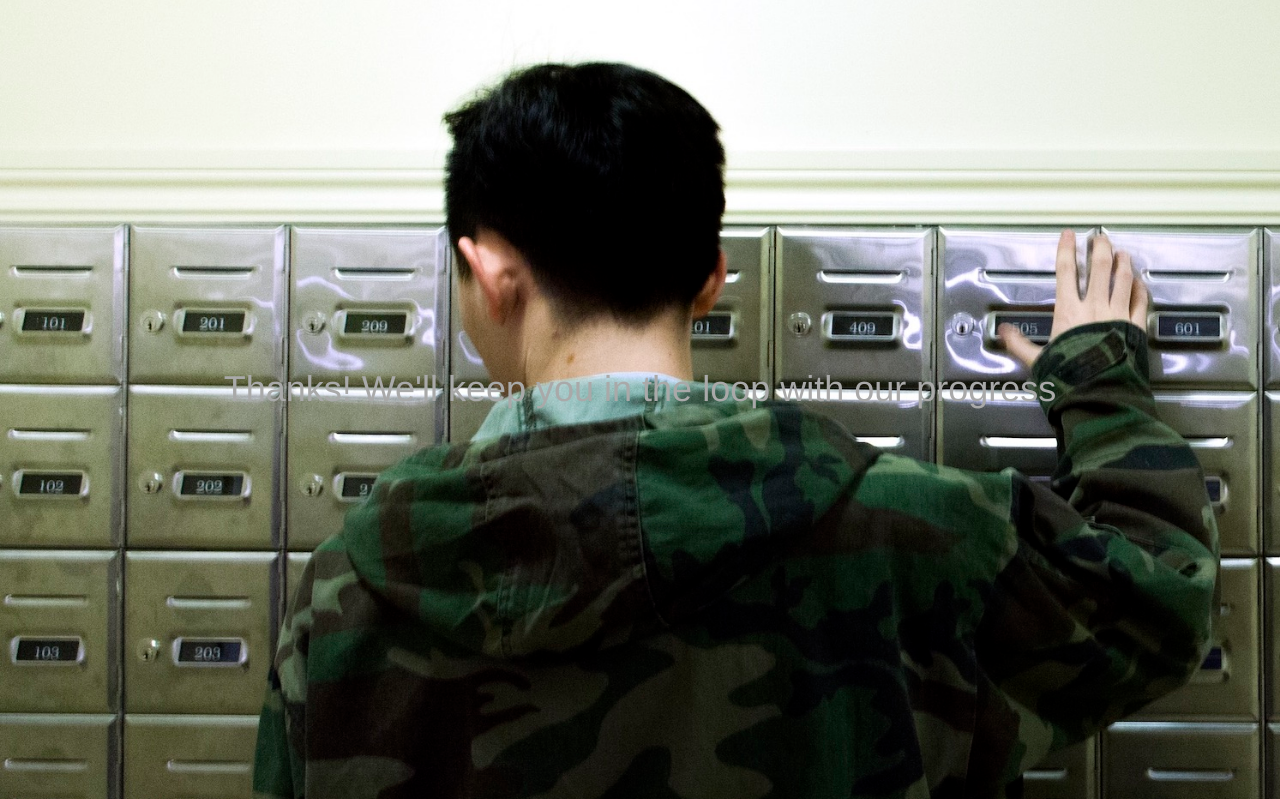
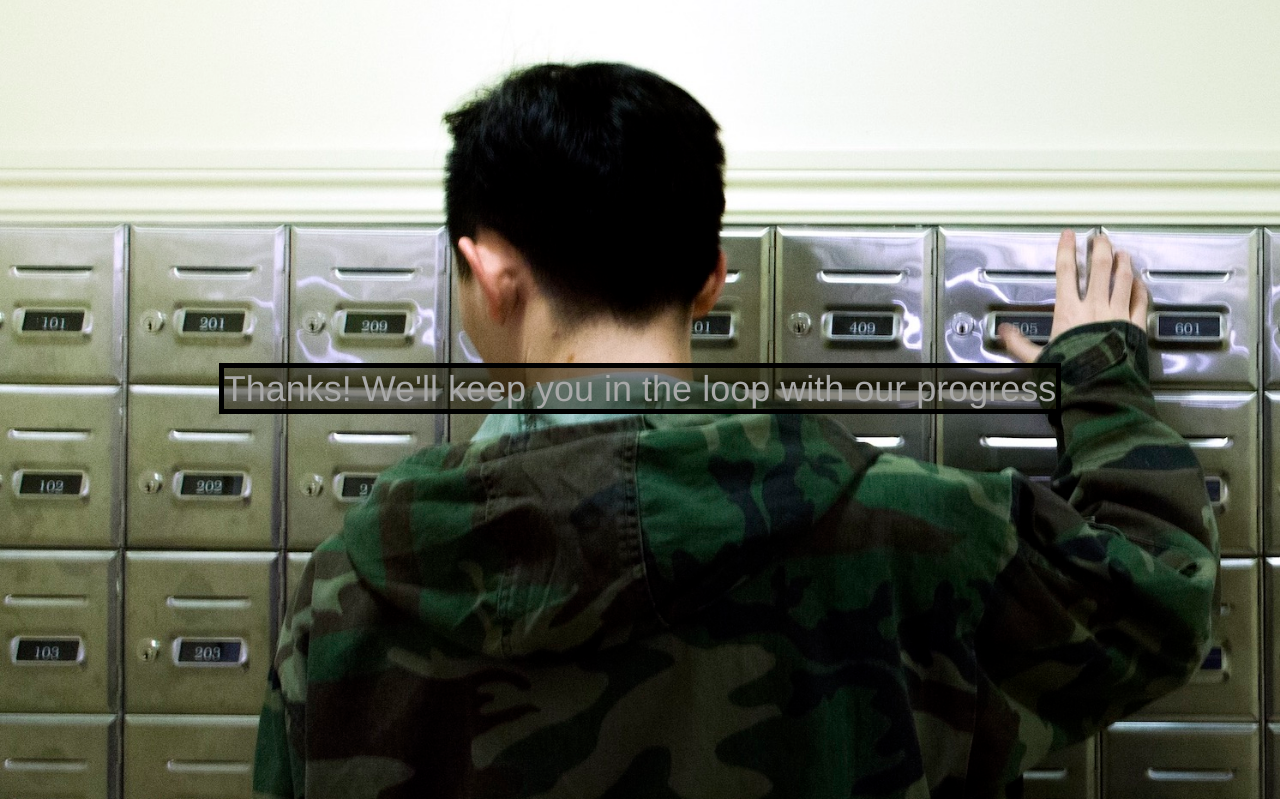
Before and after one commit to A-Au/ClubManner-Email, a Django app: page /thanks/ in a window 1280 px wide. Shown: the part 51-850 px from the top of the page. Run offline with Django 3.2, Linux system fonts and the light colour scheme; some libraries are stand-ins or nearby versions.

Commit message:
add spanbox class

```diff
--- a/clubmanneremail/templates/thanks.html
+++ b/clubmanneremail/templates/thanks.html
@@ -48,7 +48,7 @@
     }
     .spanbox {
         background: rgba(22, 19, 0, 0.5);
-        border: 1px solid black;
+        border: 5px solid black;
     }
     </style>
 </head>
@@ -58,7 +58,7 @@
     <div class="container text-center">
         <!--img class="signup" src=""-->
         <div class="container-fluid col-md-* textbox">
-            <h1><span class="">Thanks! We'll keep you in the loop with our progress</span></h1>
+            <h1><span class="spanbox">Thanks! We'll keep you in the loop with our progress</span></h1>
         </div>
     </div>
     <script src="http://clubmanner.com/resources/js/jquery-2.1.3.js"></script>
```
